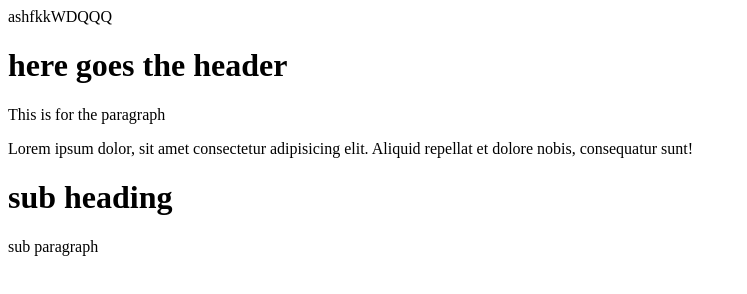
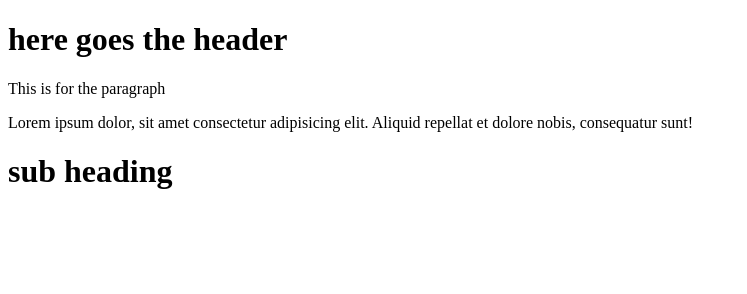
Before and after one commit to Hei-sen-bergg/git_sample, a plain HTML site: page index.html in a window 1280 px wide. Shown: the whole page, without its empty margins (0-747 px from the left). Drawn offline with Linux system fonts and the light colour scheme.

Commit message:
removed the changes

```diff
--- a/index.html
+++ b/index.html
@@ -5,13 +5,13 @@
     <meta name="viewport" content="width=device-width, initial-scale=1.0">
     <title>Document</title>
 </head>
-<body>ashfkkWDQQQ
+<body>
     <h1> here goes the header </h1>
     <p> This is for the paragraph</p>
     <p>Lorem ipsum dolor, sit amet consectetur adipisicing elit. Aliquid repellat et dolore nobis, consequatur sunt!</p>
     <h1> sub heading
 
     </h1>
-    <p> sub paragraph</p>
+
 </body>
 </html>
```
